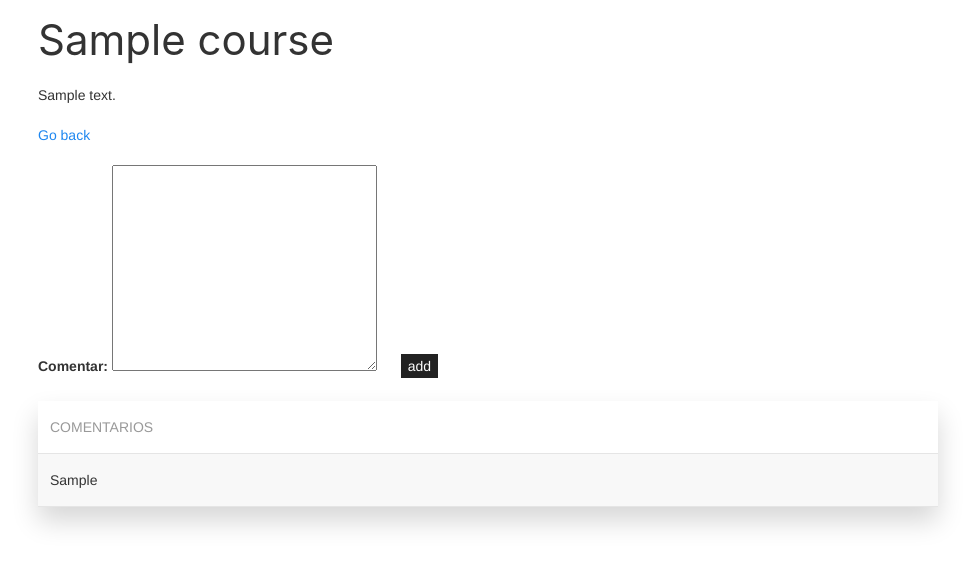
After one commit to eorozco-c/courses, a Django app: template apps/app_curso/templates/comments.html in a window 1280 px wide. The commit adds this page. Shown: the top 566 px of the page, without its empty margins (152-1127 px from the left). Run offline with Django 3.2, Linux system fonts and the light colour scheme; the template is opened without the code that fills it: values that come from a table or form of the project are taken from there, others are empty; tables that the repository leaves empty hold one stand-in row (values such as "Sample post"); parts of the project's set-up code (start-up, migrations or seed data) failed here and were passed over; some libraries are stand-ins or nearby versions.

Commit message:
add comments

```diff
--- a/apps/app_curso/models.py
+++ b/apps/app_curso/models.py
@@ -1,5 +1,4 @@
 from django.db import models
-from django.db.models.deletion import CASCADE
 
 class CourseManager(models.Manager):
     def basic_validator(self, postData,tipo=None):
@@ -22,3 +21,9 @@ class Course(models.Model):
     created_at = models.DateTimeField(auto_now_add=True)
     updated_at = models.DateTimeField(auto_now=True)
     objects = CourseManager()
+
+class Comentario(models.Model):
+    comentario = models.TextField()
+    curso = models.ForeignKey(Course, related_name="cursos", on_delete = models.CASCADE)
+    created_at = models.DateTimeField(auto_now_add=True)
+    updated_at = models.DateTimeField(auto_now=True)
--- /dev/null
+++ b/apps/app_curso/templates/comments.html
@@ -0,0 +1,35 @@
+{% extends 'base.html' %} {% block content %}
+<div class="uk-container-small uk-margin-auto-left uk-margin-auto-right">
+<h1>{{datos.name}}</h1>
+<p>{{datos.description.description}}</p>
+<a href="/">Go back <i class="icon-share-alt"></i></a>
+  <div id="alerts"></div>
+  <form class="uk-margin uk-width-1-2 " action="/courses/comment/create/{{datos.id}}" method="POST">
+    {% csrf_token %}
+    <label for="comment">Comentar:</label>
+    <textarea name="comment" id="comment" cols="30" rows="10"></textarea>
+    <input
+      class="uk-margin-left uk-button-secondary"
+      type="submit"
+      value="add"
+    />
+  </form>
+  <table class="uk-table uk-table-striped uk-table-hover uk-box-shadow-large">
+    <thead>
+      <tr>
+        <th class="">Comentarios</th>
+      </tr>
+    </thead>
+    <tbody>
+      {% for comentario in comentarios %}
+      <tr>
+        <td class="">{{comentario.comentario}}</td>
+      </tr>
+      {% endfor %}
+    </tbody>
+  </table>
+</div>
+{% endblock %} {% block title %}Comments{% endblock %}
+{% block javascript %}
+<script>
+{% endblock %}
--- a/apps/app_curso/templates/index.html
+++ b/apps/app_curso/templates/index.html
@@ -32,7 +32,8 @@
         <td class="">
           <a href="courses/predestroy/{{curso.id}}" cursoid="{{curso.id}}" id="delete"
             >Remove <i class="icon-trash"></i
-          ></a>
+          ></a> <span> | </span> <a href="courses/comment/{{curso.id}}" cursoid="{{curso.id}}" id="edit"
+            >Comment <i class="icon-pencil"></i></a>
         </td>
       </tr>
       {% endfor %}
--- a/apps/app_curso/urls.py
+++ b/apps/app_curso/urls.py
@@ -6,8 +6,10 @@ urlpatterns = [
     path('courses/create',views.create),
     path('courses/predestroy/<int:id>',views.predestroy),
     path('courses/destroy/<int:id>',views.destroy),
+    path('courses/comment/<int:id>',views.comment),
+    path('courses/comment/create/<int:idCurso>',views.create_comment),
+    # path('courses/update/<int:id>',views.update),
     # path('courses/<int:id>',views.course),
-    # path('courses/edit/<int:id>',views.edit),
     # path('courses/update/<int:id>',views.update),
     #
 ]
```
Also changed, not shown: apps/app_curso/views.py (+15 -2 lines), apps/app_curso/migrations/0002_comentario.py (added).
